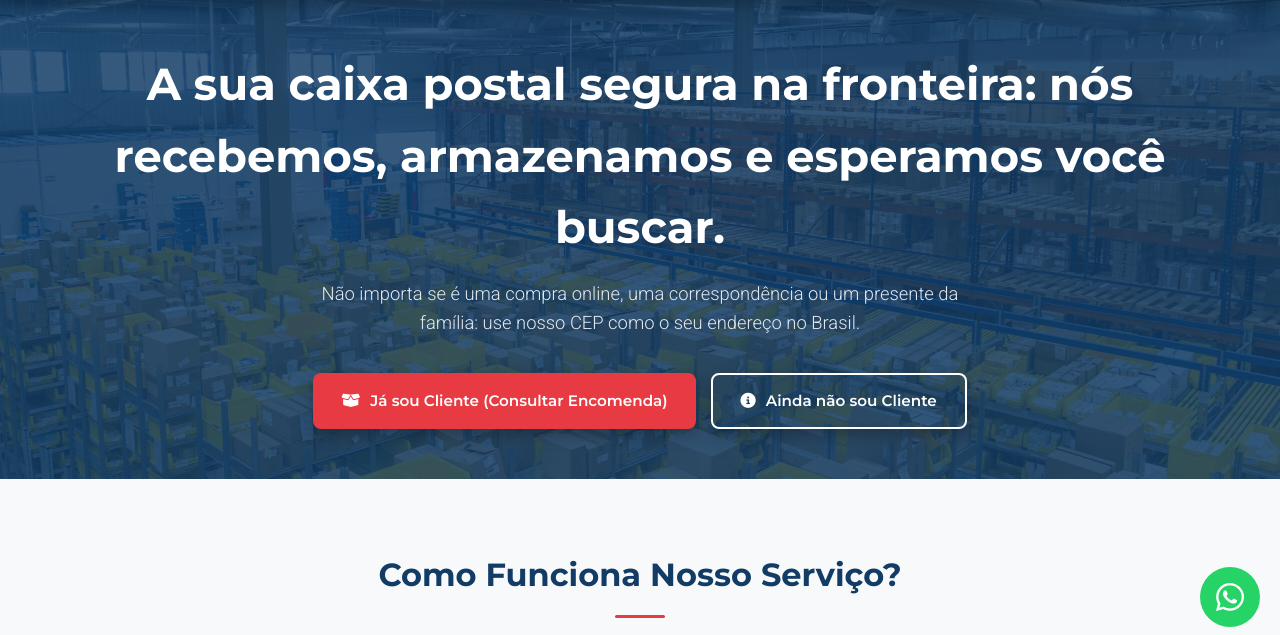
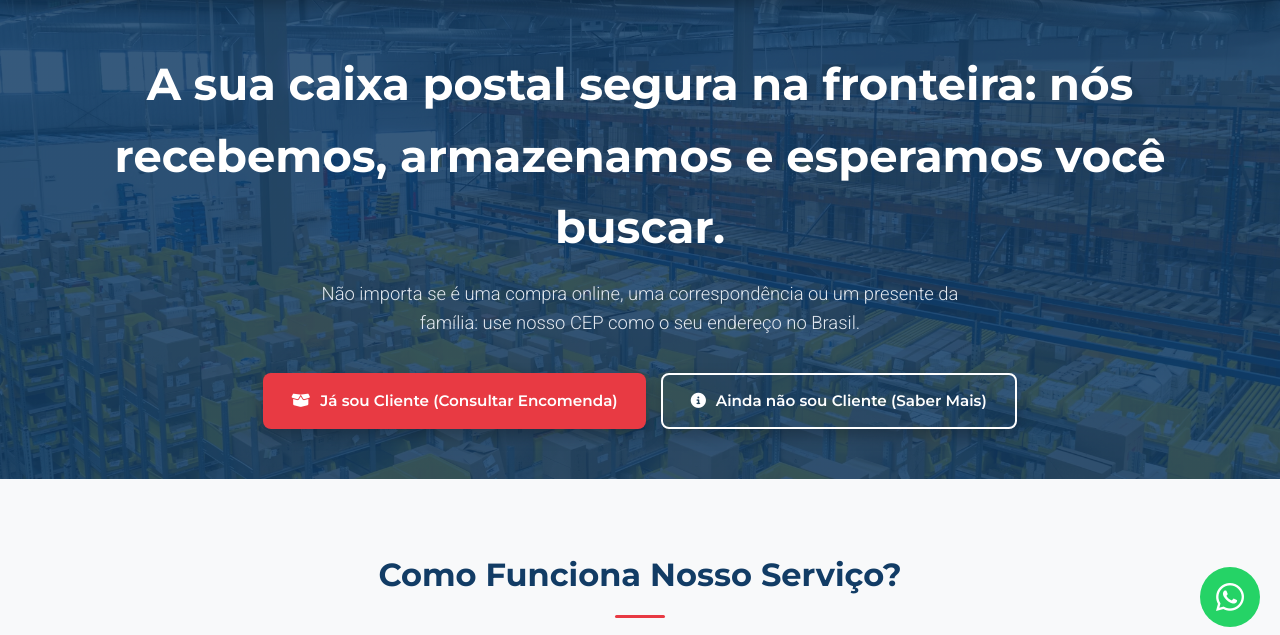
Before and after one commit to LuanHOS/sistema-drogafoz, a Django app: page / in a window 1280 px wide. Shown: the part 81-716 px from the top of the page. Run offline with Django 5.2, Linux system fonts and the light colour scheme; parts of the project's set-up code (start-up, migrations or seed data) failed here and were passed over; some libraries are stand-ins or nearby versions.

Commit message:
Mudança na home e no consulta

```diff
--- a/templates/publica/home.html
+++ b/templates/publica/home.html
@@ -872,7 +872,7 @@
                     <i class="fa-solid fa-box-open"></i> Já sou Cliente (Consultar Encomenda)
                 </a>
                 <a href="#" id="btn-novo-cliente" class="btn btn-secundario">
-                    <i class="fa-solid fa-info-circle"></i> Ainda não sou Cliente
+                    <i class="fa-solid fa-info-circle"></i> Ainda não sou Cliente (Saber Mais)
                 </a>
             </div>
         </div>
```
